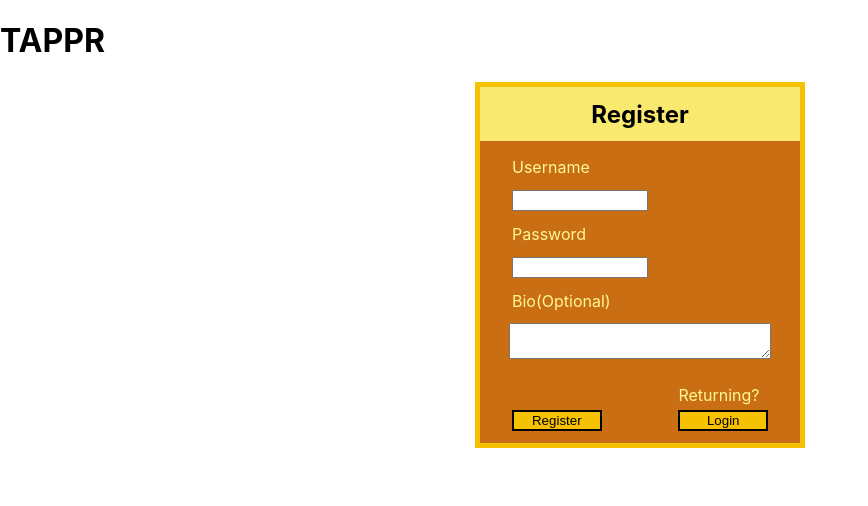
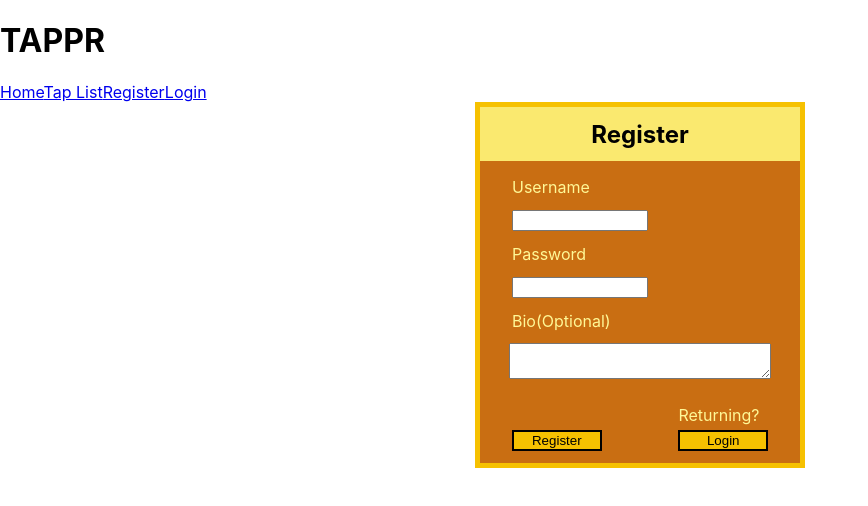
Before and after one commit to tappr-app/tappr, a React (Create React App) app in the folder tappr-fe/: page /register in a window 1280 px wide. Shown: the top 506 px of the page, without its empty margins (0-868 px from the left). Built offline with nearby package versions, Linux system fonts and the light colour scheme.

Commit message:
Activate Login and Register button links from respective forms

```diff
--- a/tappr-fe/src/components/LoginForm.js
+++ b/tappr-fe/src/components/LoginForm.js
@@ -1,14 +1,20 @@
-import React, { useState }from 'react'
+import React, { useState }from 'react';
 import{ useForm } from 'react-hook-form';
-import { connect } from 'react-redux'
-import { FormDiv } from '../styles/Styled'
+import { connect } from 'react-redux';
+import { FormDiv } from '../styles/Styled';
+import GuestNavbar from './GuestNavbar';
 
 const LoginForm = props =>{
     const { register, handleSubmit, watch, errors, setValue } = useForm();
 
+    const registerUser = () => {
+      props.history.push('/register');
+    }
 
     const onSubmit = data => console.log(data)
     return(
+        <>
+        <GuestNavbar />
         <FormDiv>
             <h2 className='form-title'>Login</h2>
             <form className='login-user' onSubmit={handleSubmit(onSubmit)}>
@@ -27,11 +33,12 @@ const LoginForm = props =>{
                 </div>
                 <div className='route-form'>
                     <label>New User?</label>
-                    <button className='form-action'>Register</button>
+                    <button className='form-action' onClick={() => registerUser()}>Register</button>
                 </div>
             </div>
         </form>
         </FormDiv>
+      </>
     )
 }
 
--- a/tappr-fe/src/components/RegisterForm.js
+++ b/tappr-fe/src/components/RegisterForm.js
@@ -1,10 +1,9 @@
 import React, { useState } from 'react';
-
 import{ useForm } from 'react-hook-form';
-import { connect } from 'react-redux'
-import { handlePostData } from '../actions/index'
-
-import { FormDiv } from '../styles/Styled'
+import { connect } from 'react-redux';
+import { handlePostData } from '../actions/index';
+import { FormDiv } from '../styles/Styled';
+import GuestNavbar from './GuestNavbar';
 
 const RegisterForm = props =>{
     const { register, handleSubmit, watch, errors, setValue } = useForm();
@@ -25,9 +24,13 @@ const RegisterForm = props =>{
     const onSubmit = e => {
         props.handlePostData(newUser)
     }
+    const returntoLogin = () => {
+      props.history.push('/login');
+    }
     console.log(newUser)
     return(
-
+      <>
+        <GuestNavbar />
         <FormDiv>
             <h2 className='form-title'>Register</h2>
             <form className='register-user' onSubmit={handleSubmit(onSubmit)}>
@@ -65,12 +68,13 @@ const RegisterForm = props =>{
                 </div>
                 <div className='route-form'>
                     <label>Returning?</label>
-                    <button className='form-action'>Login</button>
+                    <button className='form-action' onClick={() => returntoLogin()}>Login</button>
                 </div>
 
             </div>
         </form>
         </FormDiv>
+      </>
     )
 }
 
```
